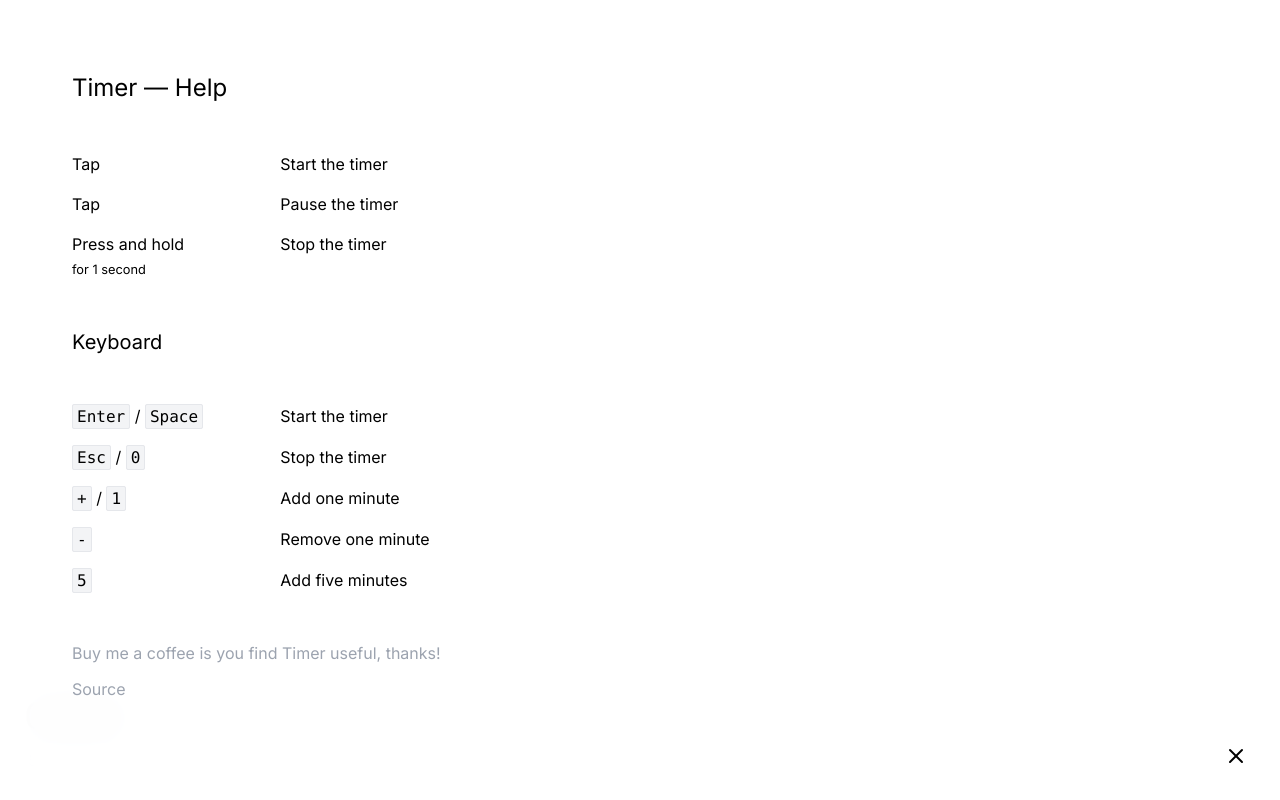
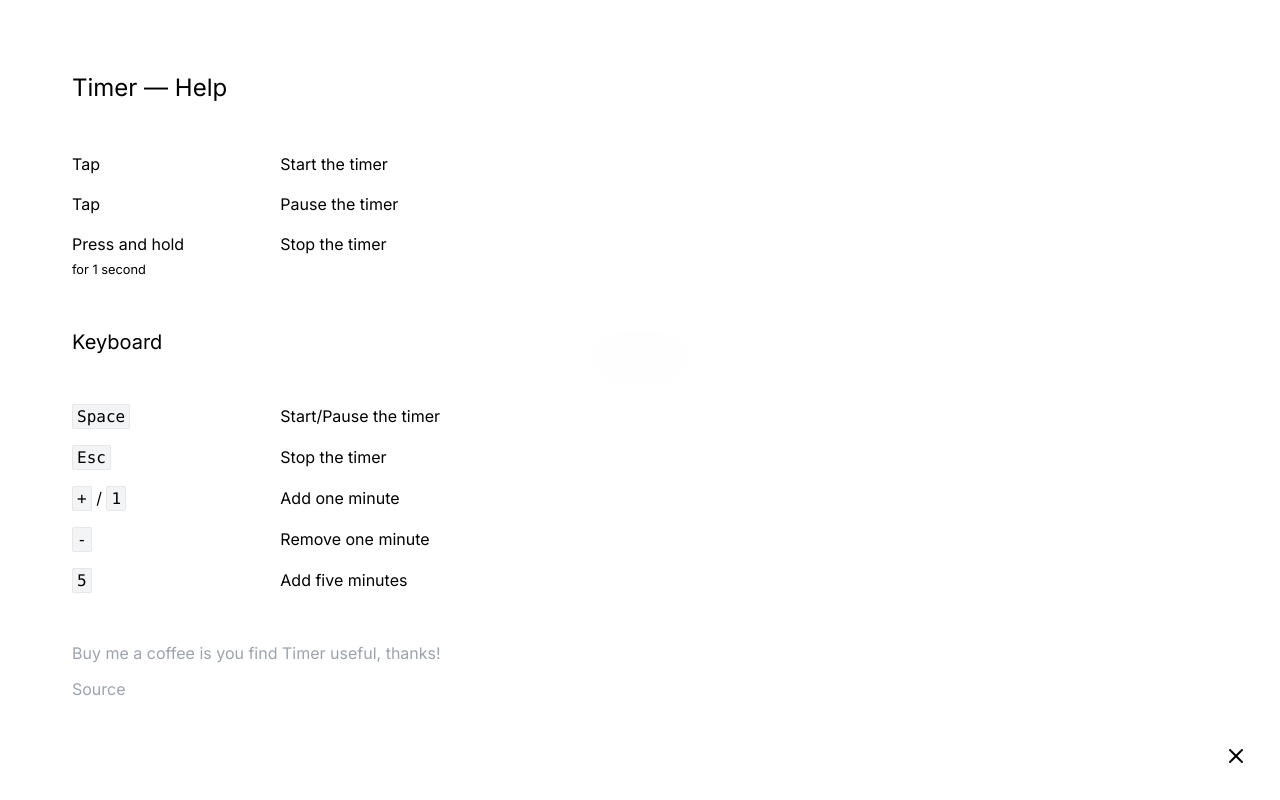
Before and after one commit to singuerinc/timer, a React (Vite) app: page /help in a window 1280 px wide. Built offline with nearby package versions, Linux system fonts and the light colour scheme.

Commit message:
feat: timer centered

```diff
--- a/index.html
+++ b/index.html
@@ -26,7 +26,7 @@
     </script>
   </head>
   <body class="linear h-full w-full select-none dark:bg-black dark:text-gray-400">
-    <div id="root" class="flex h-full w-full"></div>
+    <div id="root" class="flex h-full w-full flex-col"></div>
     <script type="module" src="/src/main.tsx"></script>
   </body>
 </html>
--- a/src/App.tsx
+++ b/src/App.tsx
@@ -1,16 +1,15 @@
 import { format } from "date-fns";
 import React, { useCallback, useEffect, useRef } from "react";
 import { useHotkeys } from "react-hotkeys-hook";
-import { Outlet, useNavigate } from "react-router-dom";
-import { CommandMenu } from "./CommandMenu";
+import { Outlet, useMatch, useNavigate } from "react-router-dom";
 import { useTheme } from "./useTheme";
 import { useTimer } from "./useTimer";
-import { Todo } from "./Todo";
 
 function App() {
   useTheme();
 
   const navigate = useNavigate();
+  const match = useMatch("/help");
 
   const timer = useTimer();
   const { accumulated, isRunning, start, pause, stop, add5, add1, remove1 } = timer;
@@ -36,17 +35,17 @@ function App() {
     start();
   }, [add5, start, stop]);
 
-  useHotkeys("esc", () => void stop());
-  useHotkeys("0", () => void stop());
-  useHotkeys("space", () => void start());
-  useHotkeys("enter", () => void start());
-  useHotkeys("1", () => void add1());
-  useHotkeys("+", () => void add1());
-  useHotkeys("=", () => void add1());
-  useHotkeys("5", () => void add5());
-  useHotkeys("-", () => void remove1());
-  useHotkeys("_", () => void remove1());
-  useHotkeys("h", () => void navigate("help"));
+  const opt = { enabled: match === null };
+
+  useHotkeys("esc", () => void stop(), opt);
+  useHotkeys("space", () => void (isRunning ? pause() : start()), opt, [isRunning]);
+  useHotkeys("1", () => void add1(), opt);
+  useHotkeys("+", () => void add1(), opt);
+  useHotkeys("=", () => void add1(), opt);
+  useHotkeys("5", () => void add5(), opt);
+  useHotkeys("-", () => void remove1(), opt);
+  useHotkeys("_", () => void remove1(), opt);
+  useHotkeys("h", () => void navigate("help"), opt);
   const time = format(accumulated, "mm:ss");
 
   useEffect(() => {
@@ -56,20 +55,20 @@ function App() {
   return (
     <>
       {/* <CommandMenu timer={timer} navigate={navigate} /> */}
-      <div className="flex h-full w-full select-none flex-col justify-between gap-y-6 p-6 text-gray-900">
-        <Todo />
+      <div className="flex h-full w-full select-none flex-col items-center justify-center gap-y-6 p-6 text-slate-900">
+        {/* <Todo /> */}
         <div
-          className="flex cursor-pointer flex-col items-start gap-y-2 tabular-nums transition-all active:scale-95"
+          className="flex cursor-pointer flex-col items-center gap-y-2 tabular-nums transition-all"
           onClick={isRunning ? pause : start}
           onPointerDown={startIntent}
           onPointerUp={stopIntent}
         >
-          <div className="text-4xl dark:text-gray-500">{time}</div>
+          <div className="text-4xl dark:text-slate-500">{time}</div>
           <div className="flex gap-x-2">
             <button
               type="button"
               title="Start with 5 minutes"
-              className="-ml-1 rounded-md py-1 px-2 text-gray-400 transition-all hover:bg-black/10 hover:text-gray-600 active:scale-90 dark:text-gray-700 dark:hover:bg-white/10 dark:hover:text-gray-300"
+              className="-ml-1 rounded-md py-1 px-2 text-slate-400 transition-all hover:bg-slate-900/10 hover:text-slate-600 dark:text-slate-700 dark:hover:bg-white/10 dark:hover:text-slate-300"
               onClick={startWith5}
             >
               5 min
@@ -77,7 +76,7 @@ function App() {
             <button
               type="button"
               title="Start with 25 minutes"
-              className="-ml-1 rounded-md py-1 px-2 text-gray-400 transition-all hover:bg-black/10 hover:text-gray-600 active:scale-90 dark:text-gray-700 dark:hover:bg-white/10 dark:hover:text-gray-300"
+              className="-ml-1 rounded-md py-1 px-2 text-slate-400 transition-all hover:bg-slate-900/10 hover:text-slate-600 dark:text-slate-700 dark:hover:bg-white/10 dark:hover:text-slate-300"
               onClick={startWith25}
             >
               25 min
@@ -85,6 +84,9 @@ function App() {
           </div>
         </div>
       </div>
+      <div className="p-4 text-xs text-slate-400">
+        <kbd>h for help</kbd>
+      </div>
       <Outlet />
     </>
   );
--- a/src/Help.tsx
+++ b/src/Help.tsx
@@ -1,12 +1,14 @@
 import { IconX } from "@tabler/icons";
 import React from "react";
+import { useHotkeys } from "react-hotkeys-hook";
 import { useNavigate } from "react-router-dom";
 
 export function Help() {
   const navigate = useNavigate();
+  const ref = useHotkeys("esc", () => void navigate("/"));
   return (
     <>
-      <div className="fixed right-0 top-4 z-10 text-2xl md:top-auto md:bottom-0">
+      <div ref={() => ref} className="fixed right-0 top-4 z-10 text-2xl md:top-auto md:bottom-0">
         <button
           type="button"
           title="Add 5"
@@ -35,21 +37,13 @@ export function Help() {
           <div className="grid grid-cols-2 gap-x-12 gap-y-4">
             <div>
               <kbd className="rounded-sm border bg-gray-100 px-1 py-0.5 dark:border-gray-800 dark:bg-gray-900">
-                Enter
-              </kbd>{" "}
-              /{" "}
-              <kbd className="rounded-sm border bg-gray-100 px-1 py-0.5 dark:border-gray-800 dark:bg-gray-900">
                 Space
               </kbd>
             </div>
-            <div>Start the timer</div>
+            <div>Start/Pause the timer</div>
             <div>
               <kbd className="rounded-sm border bg-gray-100 px-1 py-0.5 dark:border-gray-800 dark:bg-gray-900">
                 Esc
-              </kbd>{" "}
-              /{" "}
-              <kbd className="rounded-sm border bg-gray-100 px-1 py-0.5 dark:border-gray-800 dark:bg-gray-900">
-                0
               </kbd>
             </div>
             <div>Stop the timer</div>
```
